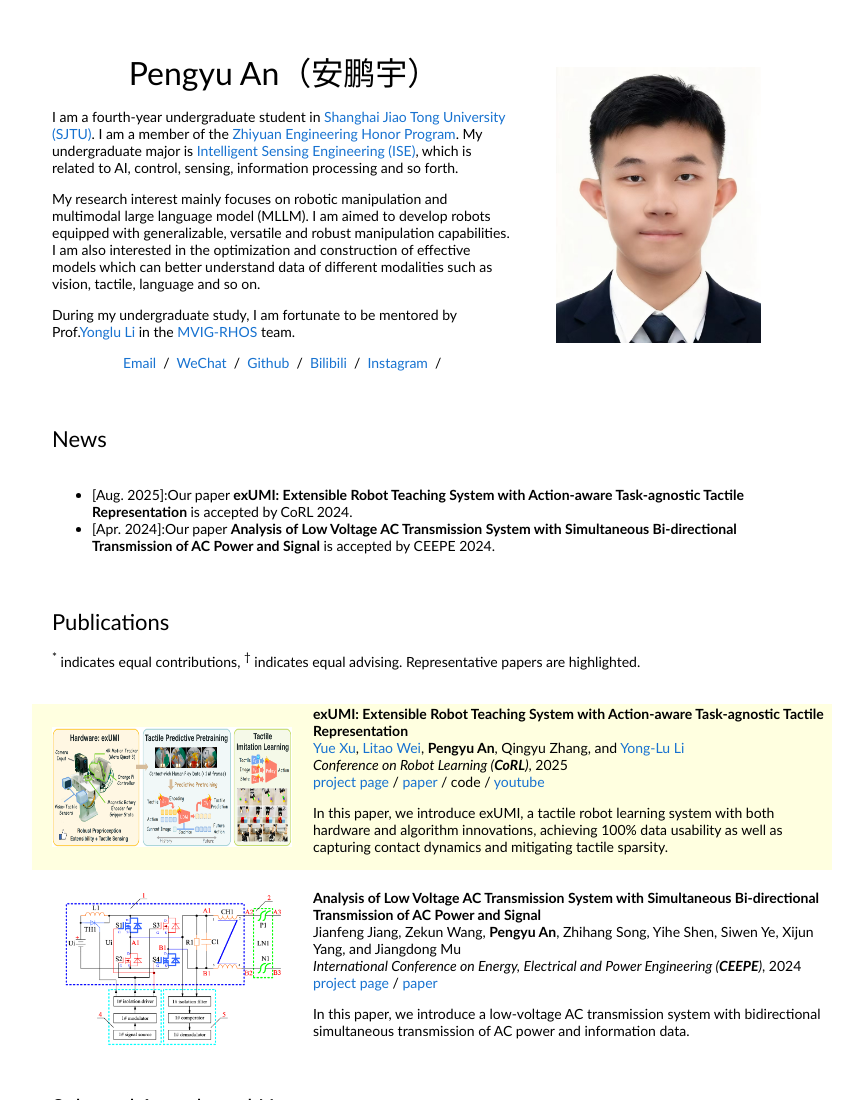
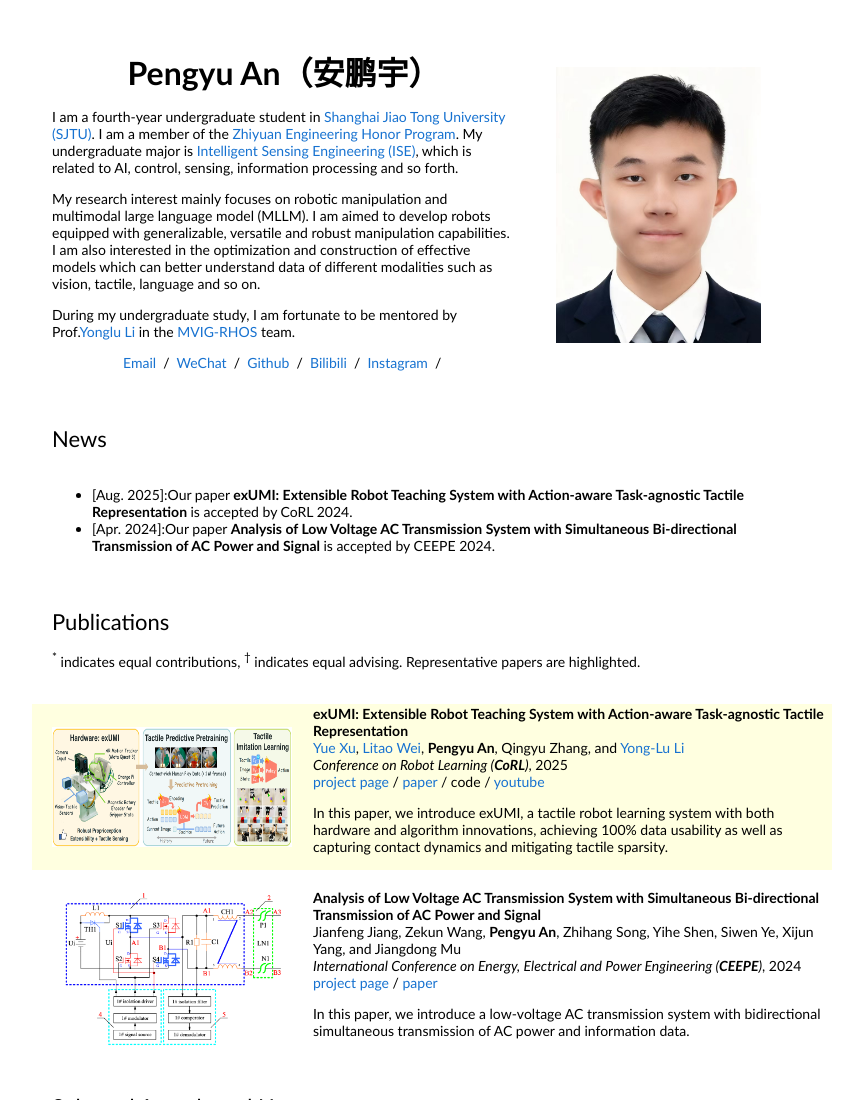
Before and after one commit to pengyu-an/pengyu-an.github.io, a plain HTML site: page index.html in a window 1280 px wide. Shown: the top 1100 px of the page, without its empty margins (208-1071 px from the left). Drawn offline with Linux system fonts and the light colour scheme.

Commit message:
Update index.html

```diff
--- a/index.html
+++ b/index.html
@@ -13,6 +13,18 @@
     <meta name="viewport" content="width=device-width, initial-scale=1">
     <link rel="stylesheet" type="text/css" href="stylesheet.css">
 
+    <meta charset="UTF-8">
+    <meta name="viewport" content="width=device-width, initial-scale=1.0">
+    <title>文字大小调整示例</title>
+    <style>
+        /* 使用CSS选择器来控制样式 */
+        .name {
+            text-align: center;
+            font-size: 32px; /* 将字体大小调整为32像素 */
+            font-weight: bold; /* 可选：让文字更粗 */
+        }
+    </style>
+
   </head>
 
   <body>
@@ -25,6 +37,7 @@
                 <p class="name" style="text-align: center;">
                   Pengyu An（安鹏宇）
                 </p>
+
                 <p>I am a fourth-year undergraduate student in <a href="https://en.sjtu.edu.cn/">Shanghai Jiao Tong University (SJTU)</a>. I am a member of the <a href="https://zhiyuan.sjtu.edu.cn/">Zhiyuan Engineering Honor Program</a>. My undergraduate major is <a href="https://ssse.sjtu.edu.cn/">Intelligent Sensing Engineering (ISE)</a>, which is related to AI, control, sensing, information processing and so forth.
                 </p>
 
```
